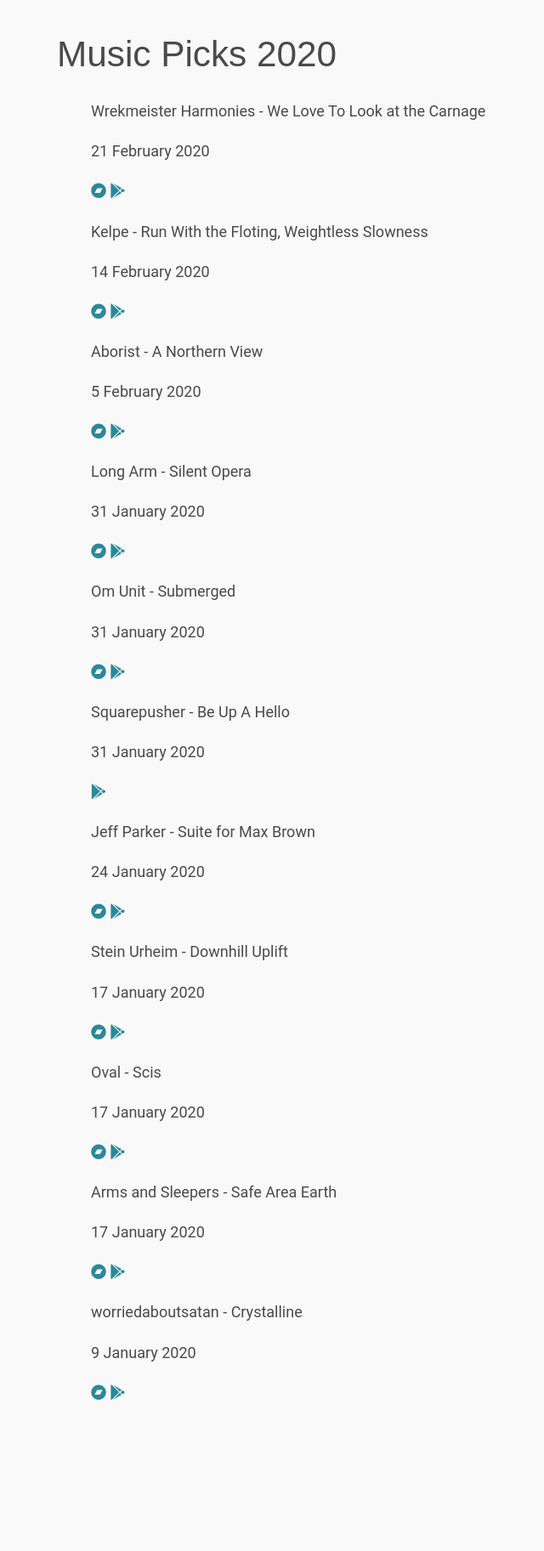
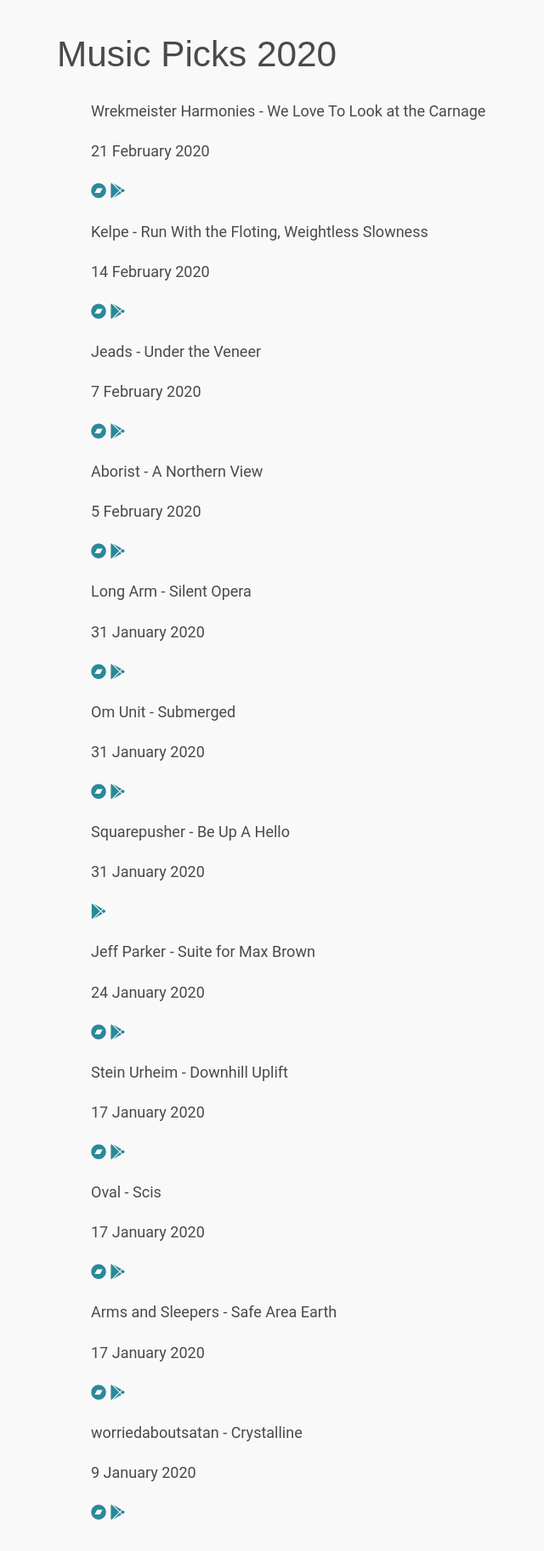
Before and after one commit to edclements/website, a Jekyll site: the page built from music-picks/2020.html, in a window 1280 px wide. Shown: the whole page at 85% size, without its empty margins (231-871 px from the left). Built offline with Jekyll 4.4.1, drawn with Linux system fonts in a browser that asks for light colours; nearby versions of some CDN libraries; before the commit the page ends 1684 px from its top, so only the background shows below that.

Commit message:
Add releases

```diff
--- a/_data/music-picks/2020.yml
+++ b/_data/music-picks/2020.yml
@@ -73,3 +73,9 @@
   google: https://play.google.com/music/listen?u=0#/album/Bfhsdfpeb3d6g7hylg4fjkemame
   label: Thrill Jockey Records
   title: We Love To Look at the Carnage
+
+- artist: Jeads
+  bandcamp: https://jeads.bandcamp.com/album/under-the-veneer
+  date: 2020-02-07
+  google: https://play.google.com/music/listen?u=0#/album/Bmzmuktyjqrkc4kswr363vcuygy
+  title: Under the Veneer
```
Also changed, not shown: _data/music-picks/2018.yml (+7 -0 lines).
